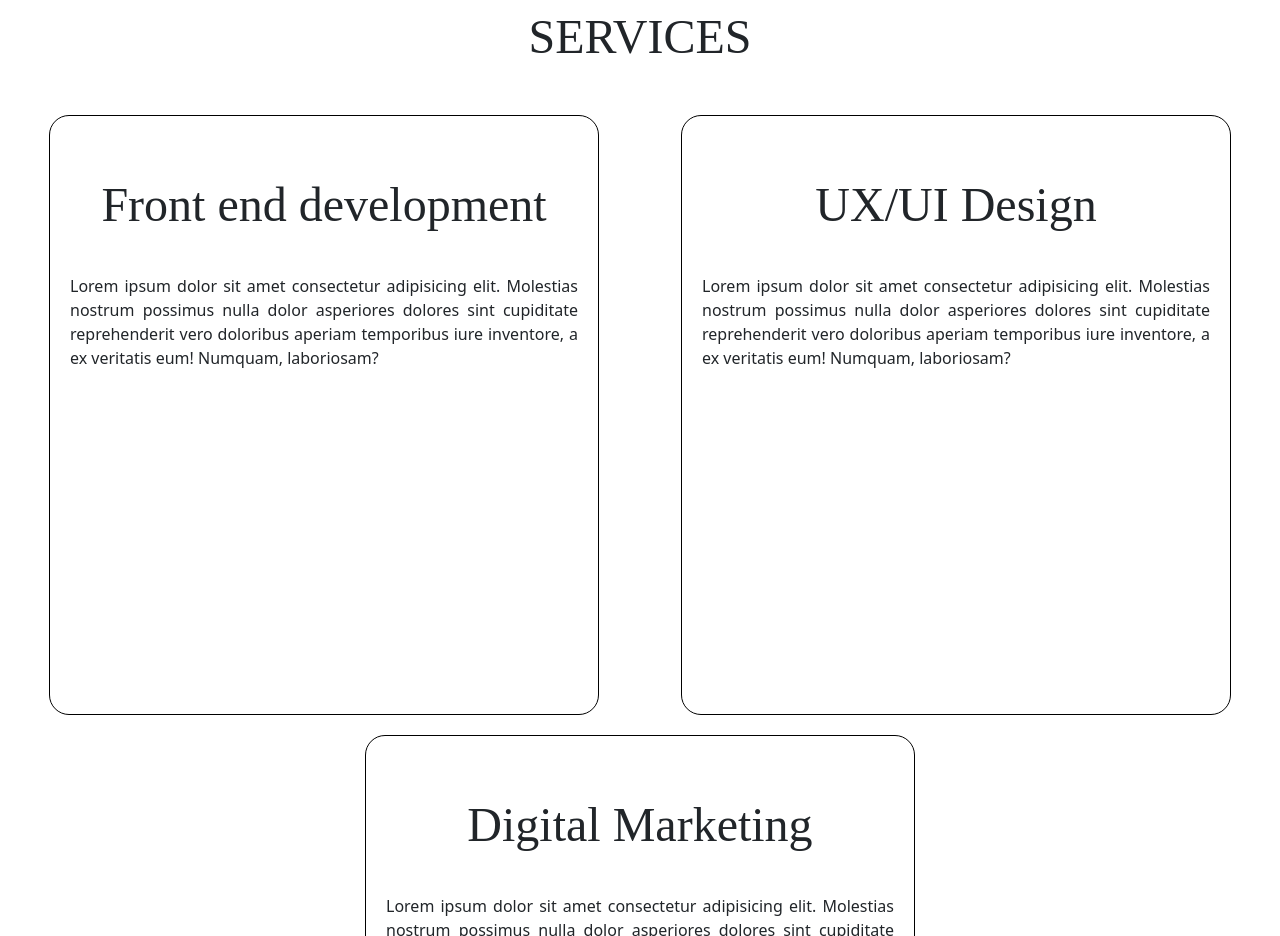
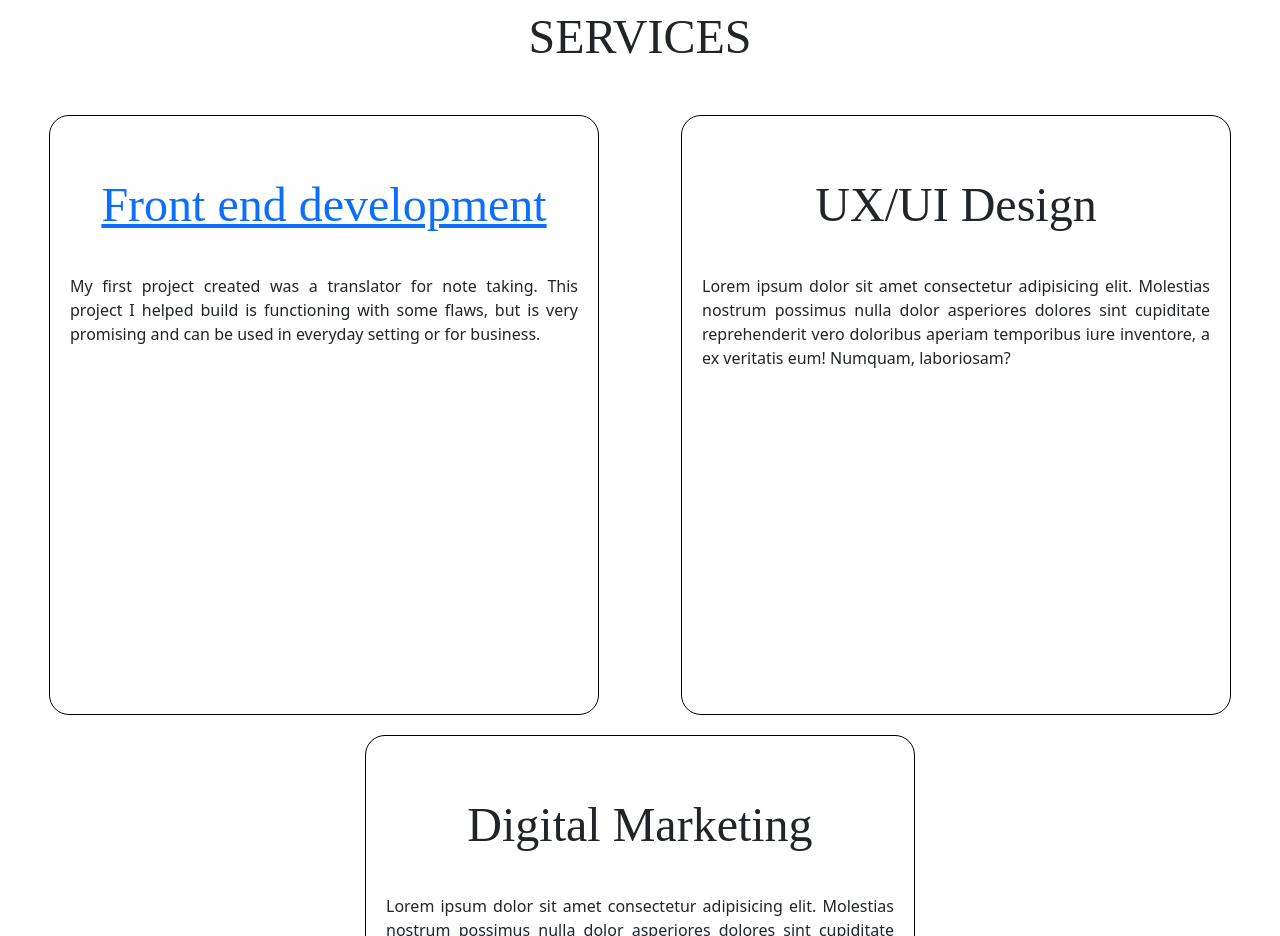
Before and after one commit to cbarnes1232/Porfolio, a plain HTML site: page assests/index.html in a window 1280 px wide. Shown: the part 3460-4396 px from the top of the page. Drawn offline with nearby package versions, Linux system fonts and the light colour scheme.

Commit message:
added link fir 1st project

```diff
--- a/assests/index.html
+++ b/assests/index.html
@@ -58,8 +58,10 @@
         <h1 class="headings">SERVICES</h1>
         <div class="row">
             <div class="box">
+                <a href="https://baker-ling.github.io/osu_bcs_project1/index.html">
                 <h1 class="headings">Front end development</h1>
-                <p>Lorem ipsum dolor sit amet consectetur adipisicing elit. Molestias nostrum possimus nulla dolor asperiores dolores sint cupiditate reprehenderit vero doloribus aperiam temporibus iure inventore, a ex veritatis eum! Numquam, laboriosam?</p>
+            </a>
+                <p>My first project created was a translator for note taking. This project I helped build is functioning with some flaws, but is very promising and can be used in everyday setting or for business. </p>
             </div>
 
         <div class="box">
```
